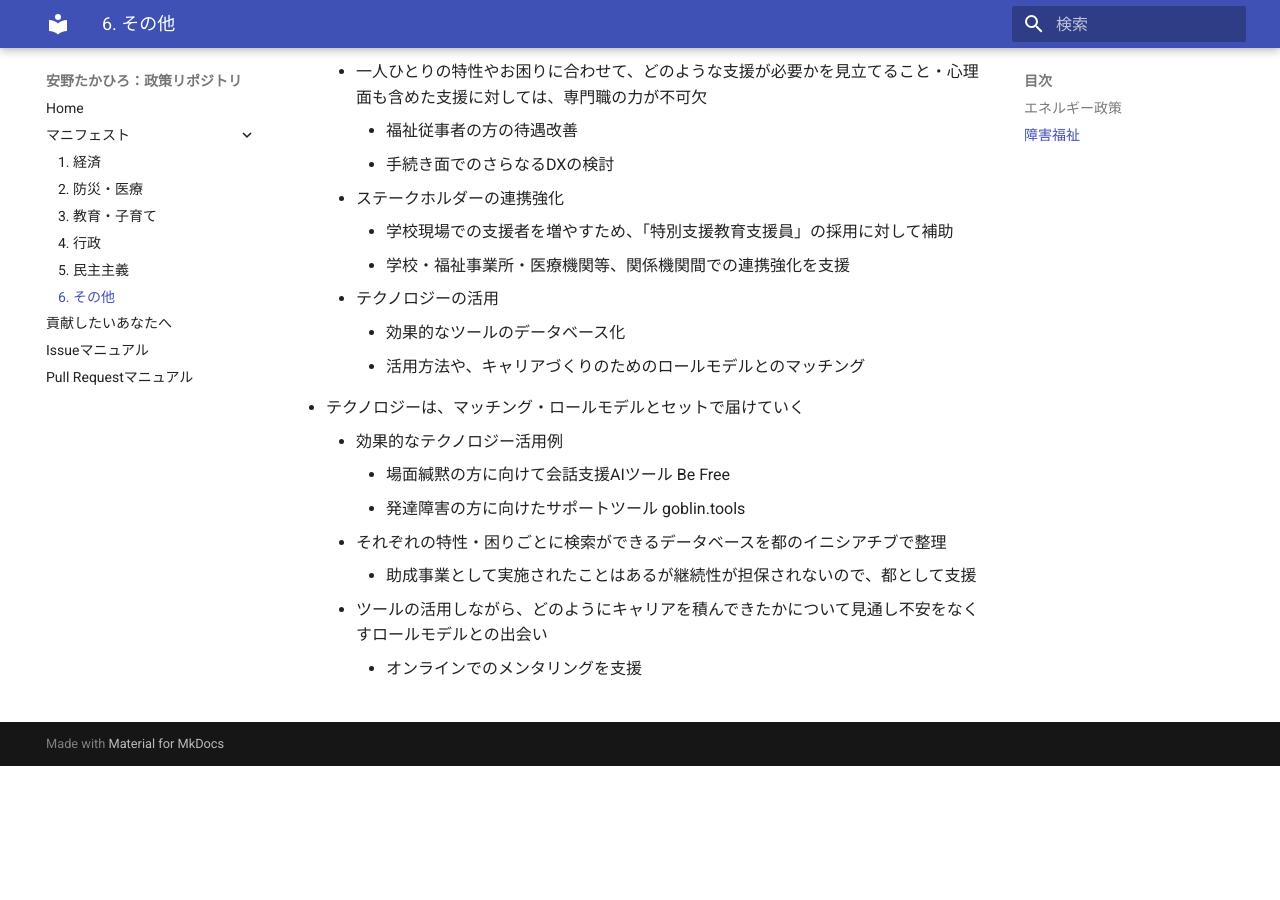
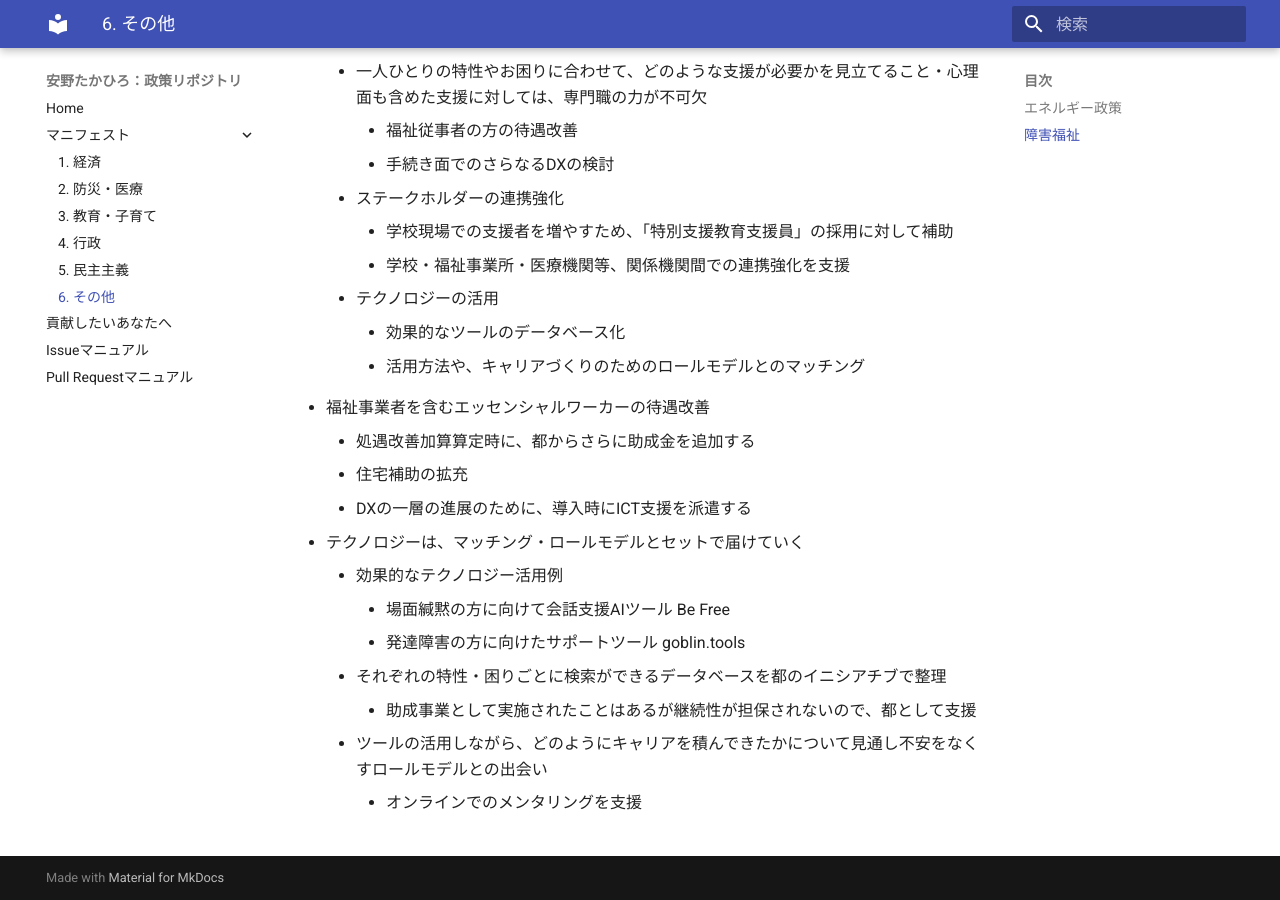
Before and after one commit to takahiroanno2024/election2024, an MkDocs documentation site: the page built from docs/manifest/others.md, in a window 1280 px wide and 900 px high, scrolled down 2102 px. Built offline with MkDocs 1.6.1 and Material for MkDocs 9.7.7, drawn with Linux system fonts in a browser that asks for light colours; before the commit the page ends 2868 px from its top, so only the background shows below that.

Commit message:
Update others.md

```diff
--- a/docs/manifest/others.md
+++ b/docs/manifest/others.md
@@ -47,6 +47,10 @@
     - テクノロジーの活用
         - 効果的なツールのデータベース化
         - 活用方法や、キャリアづくりのためのロールモデルとのマッチング
+- 福祉事業者を含むエッセンシャルワーカーの待遇改善
+    - 処遇改善加算算定時に、都からさらに助成金を追加する
+    - 住宅補助の拡充
+    - DXの一層の進展のために、導入時にICT支援を派遣する
 - テクノロジーは、マッチング・ロールモデルとセットで届けていく
     - 効果的なテクノロジー活用例
         - 場面緘黙の方に向けて会話支援AIツール Be Free
```
